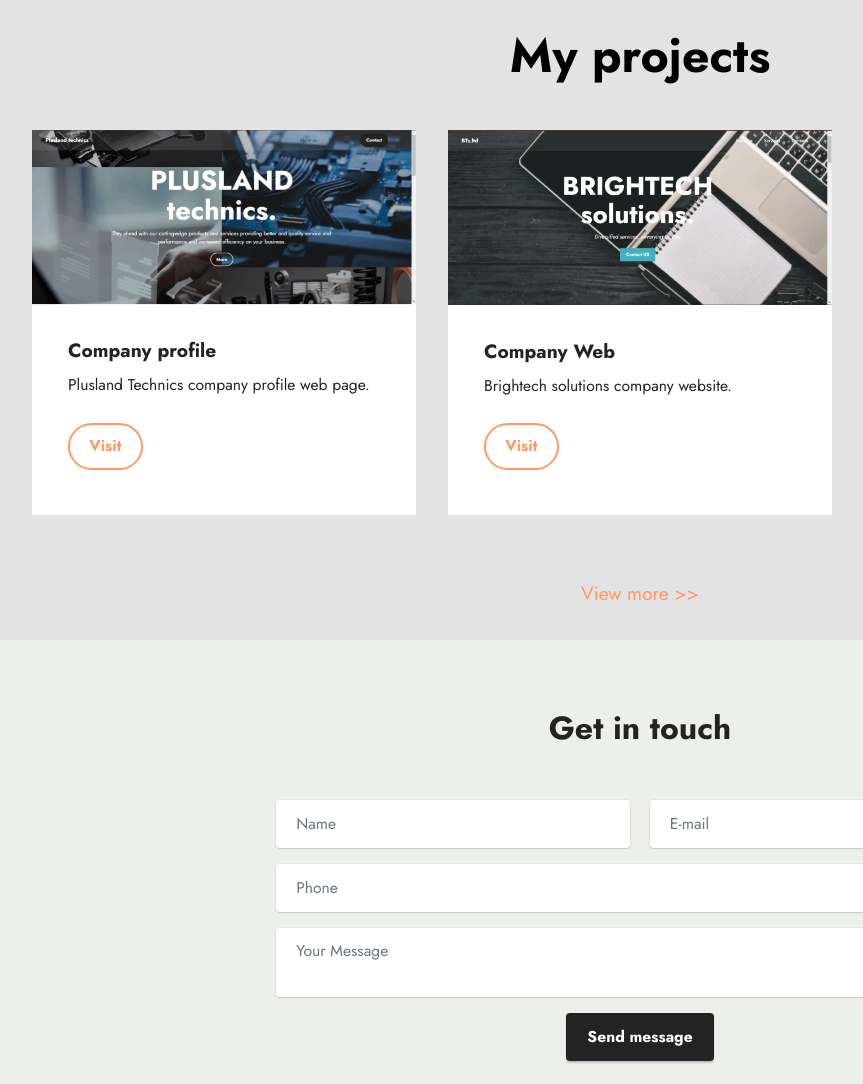
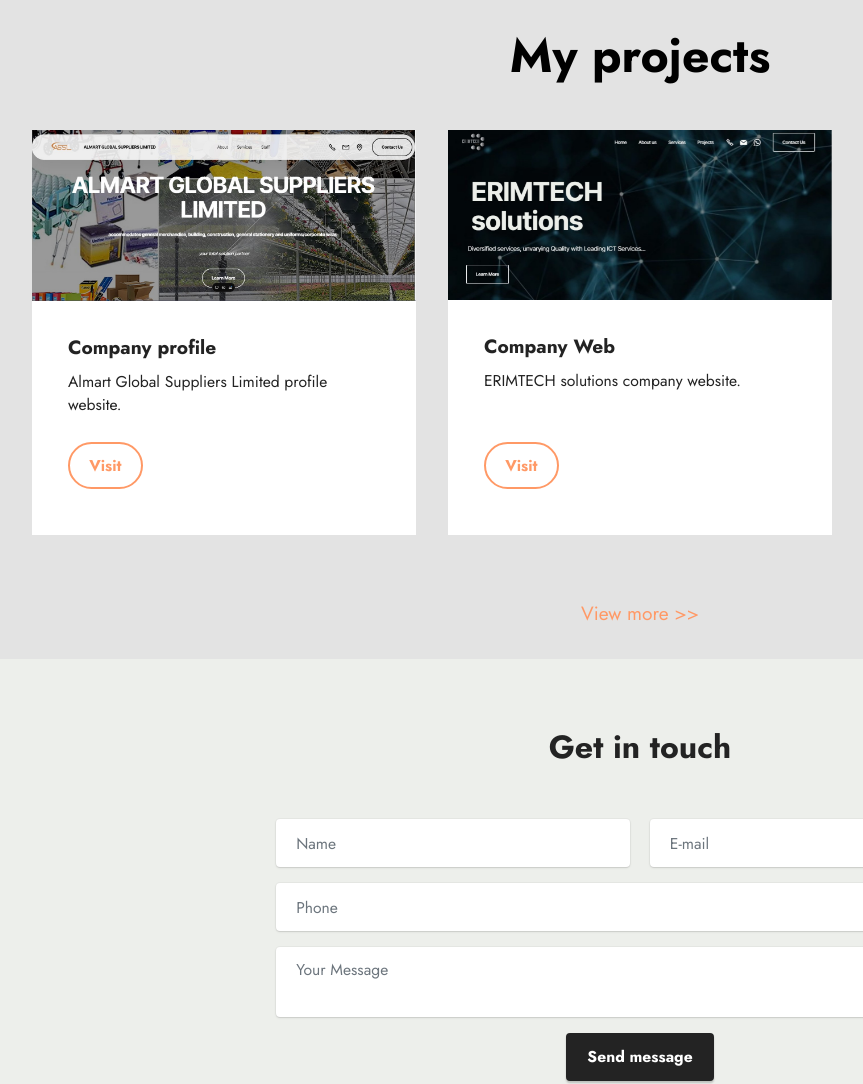
Before and after one commit to Eric-Devv/DEVELOPERs-PORTFOLIO, a plain HTML site: page index.html in a window 1280 px wide. Shown: the part 2380-3464 px from the top of the page, without its empty margins (0-863 px from the left). Drawn offline with Linux system fonts and the light colour scheme; files whose address does not match are found by name.

Commit message:
updated the projects and their project links and updated the skill set

```diff
--- a/index.html
+++ b/index.html
@@ -204,7 +204,7 @@
                         <ul>
                             <li><strong>MERN Stack  </strong>(MongoDB, Express, React, Node.js)
 </li><li><strong>REACT Native  </strong> (For mobile app Development)
-</li><li><strong>JavaScript, HTML, CSS, Tailwind CSS, Bootstrap</strong>
+</li><li><strong>JavaScript, TypeScript, HTML, CSS, Tailwind CSS, Bootstrap</strong>
 </li><li><strong>WordPress. </strong>
 </li><li><strong>python programming. </strong>(Specializing in Django Framework)
 </li><li><strong>UI/UX Design</strong> Proficient in  Figma and Adobe XD.
@@ -234,12 +234,12 @@
 			<div class="item features-image col-12 col-md-6 col-lg-4">
 				<div class="item-wrapper">
 					<div class="item-img">
-						<img src="assets/images/plusland-web-scr.webp" alt="Plusland technics Website">
+						<img src="assets/images/ALMART GLOBAL SRC.jpg" alt="Almart Global Suppliers Limited Website">
 					</div>
 					<div class="item-content">
 						<h5 class="item-title mbr-fonts-style display-7"><strong>Company profile</strong></h5>
-						<p class="mbr-text mbr-fonts-style display-4">Plusland Technics company profile web page.</p>
-						<div class="mbr-section-btn item-footer"><a href="https://pluslandtechnics.vercel.app/" class="btn item-btn btn-danger-outline display-4">Visit</a></div>
+						<p class="mbr-text mbr-fonts-style display-4">Almart Global Suppliers Limited profile website.</p>
+						<div class="mbr-section-btn item-footer"><a href="https://www.almartglobal.org/" class="btn item-btn btn-danger-outline display-4">Visit</a></div>
 					</div>
 
 				</div>
@@ -248,12 +248,12 @@
 			<div class="item features-image col-12 col-md-6 col-lg-4">
 				<div class="item-wrapper">
 					<div class="item-img">
-						<img src="assets/images/company-web-scr.webp" alt="Brightech solutions Website">
+						<img src="assets/images/ERIMTECH SOLUTIONS SRC.jpg" alt="ERIMTECH solutions Website">
 					</div>
 					<div class="item-content">
 						<h5 class="item-title mbr-fonts-style display-7"><strong>Company Web</strong></h5>
-						<p class="mbr-text mbr-fonts-style display-4">Brightech solutions company website.</p>
-						<div class="mbr-section-btn item-footer"><a href="https://bit.ly/brightechsolutions" class="btn item-btn btn-danger-outline display-4">Visit</a></div>
+						<p class="mbr-text mbr-fonts-style display-4">ERIMTECH solutions company website.</p>
+						<div class="mbr-section-btn item-footer"><a href="https://tinyurl.com/Erimtechsolutions" class="btn item-btn btn-danger-outline display-4">Visit</a></div>
 					</div>
 				</div>
 			</div>
@@ -345,7 +345,7 @@
                     <strong><a href="index.html#content7-3" class="text-white">About</a></strong>
                 </h5>
                 <p class="mbr-text mbr-fonts-style mb-4 display-4">
-                    Eric.Dev a MERN stack developer, web and mobile app developer, a graphics designer, video and photo editor and a UI&amp;UX designer.</p>
+                    Eric.Dev a MERN stack developer, web and mobile app developer, a graphics designer, video editor and a UI&amp;UX designer.</p>
                 <h5 class="mbr-section-subtitle mbr-fonts-style mb-3 display-7">
                     <strong>Social</strong>
                 </h5>
```
Also changed, not shown: assets/images/ALMART GLOBAL SRC.jpg (added), assets/images/ERIMTECH SOLUTIONS SRC.jpg (added).
